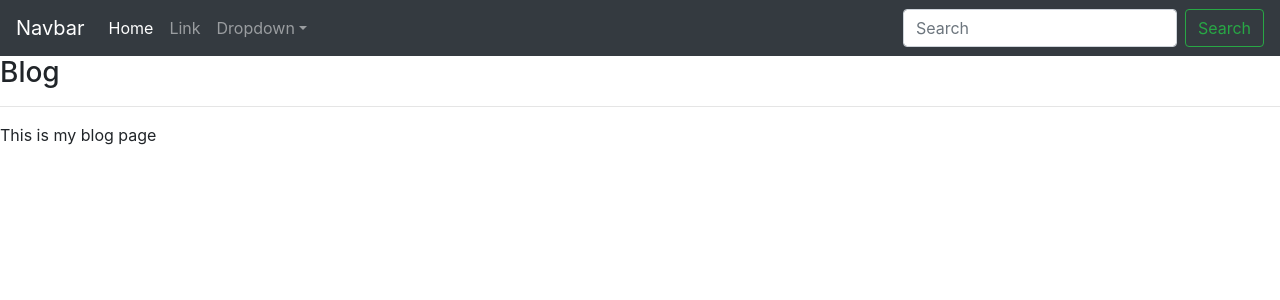
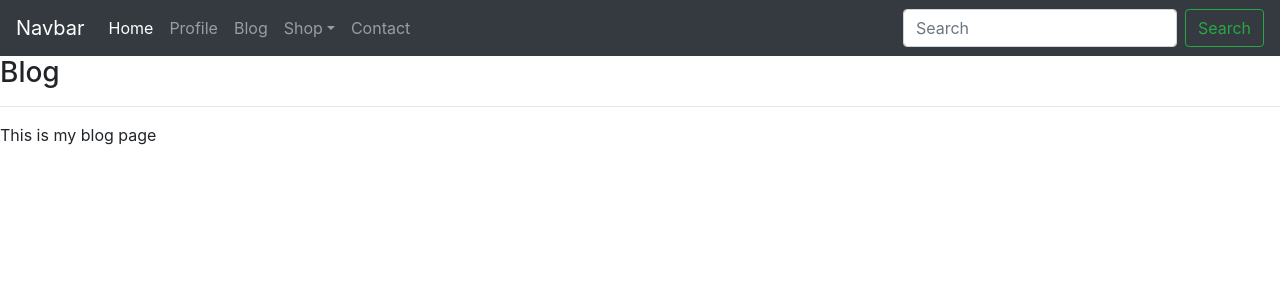
Before and after one commit to gokjh0928/fakebook, a Flask app: page /blog in a window 1280 px wide. Shown: the top 300 px of the page. Run offline with Flask 2, Linux system fonts and the light colour scheme; some libraries are stand-ins or nearby versions.

Commit message:
Altered header

```diff
--- a/app/templates/blog.html
+++ b/app/templates/blog.html
@@ -26,15 +26,21 @@
                         <a class="nav-link" href="#">Home <span class="sr-only">(current)</span></a>
                     </li>
                     <li class="nav-item">
-                        <a class="nav-link" href="#">Link</a>
+                        <a class="nav-link" href="{{ url_for('get_profile') }}">Profile</a>
+                    </li>
+                    <li class="nav-item">
+                        <a class="nav-link" href="{{ url_for('get_blog') }}">Blog</a>
                     </li>
                     <li class="nav-item dropdown">
                         <a class="nav-link dropdown-toggle" href="#" id="dropdownId" data-toggle="dropdown"
-                            aria-haspopup="true" aria-expanded="false">Dropdown</a>
+                            aria-haspopup="true" aria-expanded="false">Shop</a>
                         <div class="dropdown-menu" aria-labelledby="dropdownId">
-                            <a class="dropdown-item" href="#">Action 1</a>
-                            <a class="dropdown-item" href="#">Action 2</a>
+                            <a class="dropdown-item" href="#">Products</a>
+                            <a class="dropdown-item" href="#">Cart</a>
                         </div>
+                    </li>
+                    <li class="nav-item">
+                        <a class="nav-link" href="{{ url_for('get_contact') }}">Contact</a>
                     </li>
                 </ul>
                 <form class="form-inline my-2 my-lg-0">
```
